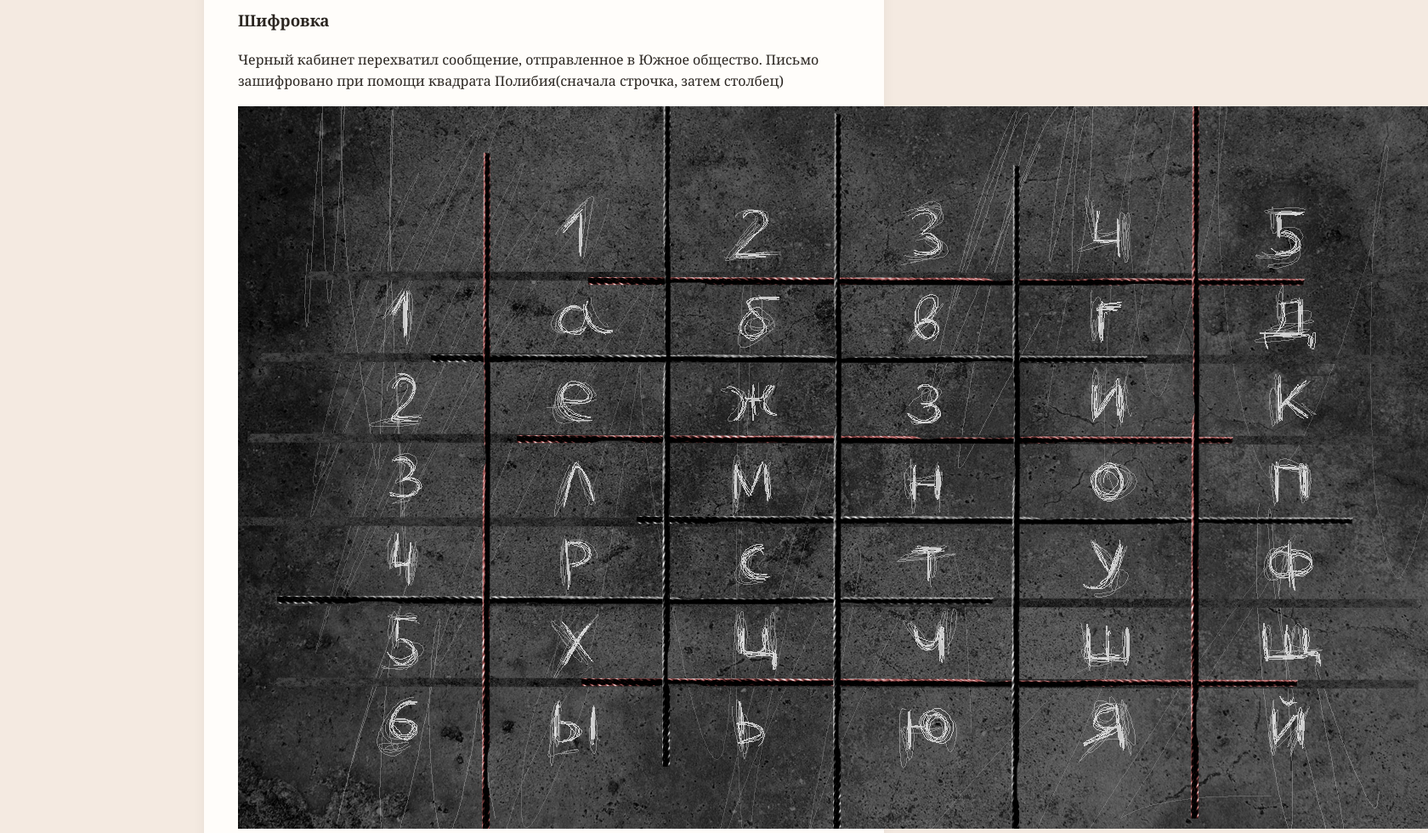
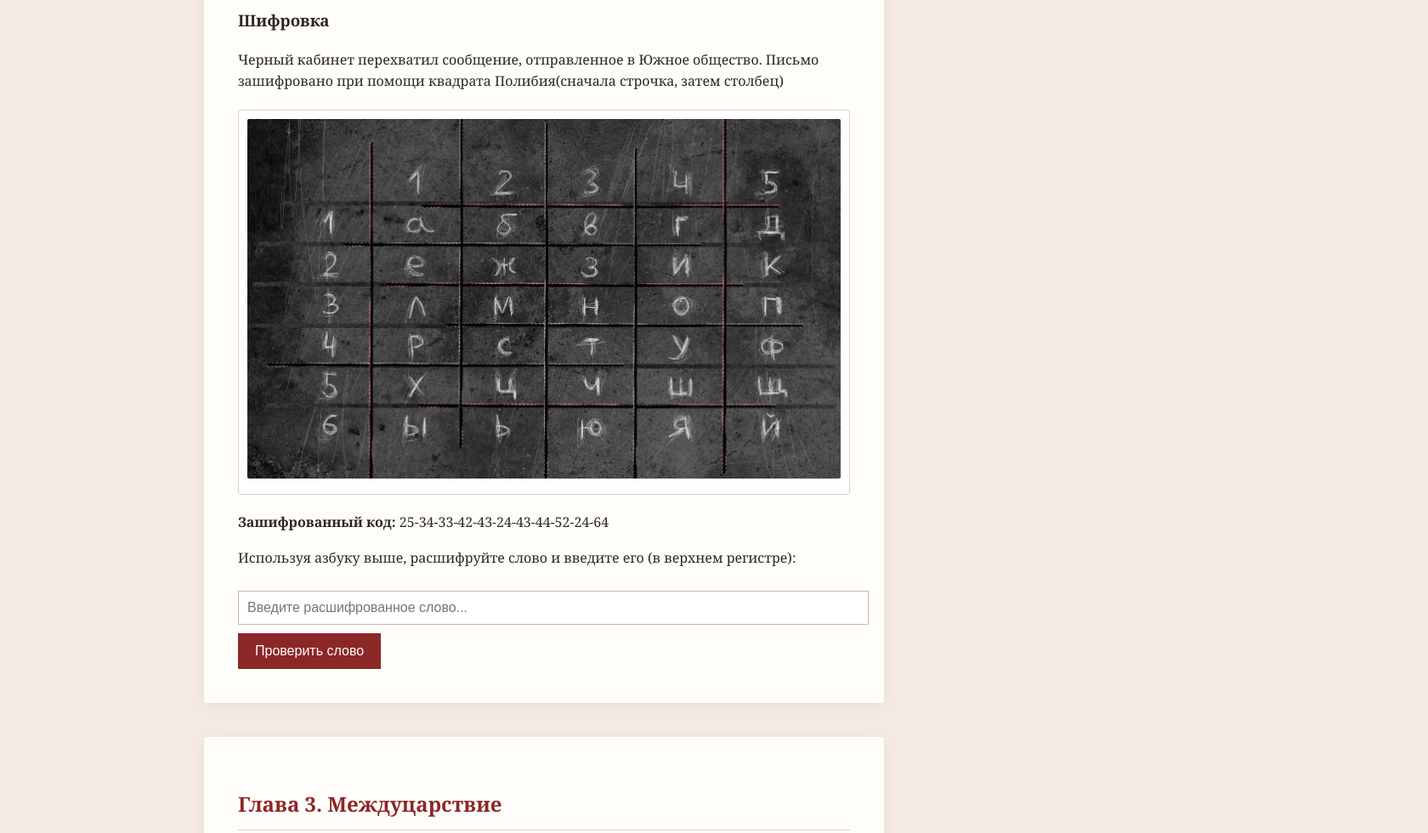
Before and after one commit to JustJarik/history-project-longread, a plain HTML site: page index.html in a window 1280 px wide. Shown: the part 3200-4180 px from the top of the page at 85% size, 1680 px wide, since content can reach past the window. Drawn offline with Linux system fonts and the light colour scheme.

Commit message:
Update style.css

```diff
--- a/style.css
+++ b/style.css
@@ -163,3 +163,32 @@ button:hover { background: #661c1c; }
     display: block;
     border: 2px solid #dcd1c4;
 }
+
+
+.crypto-alphabet-container {
+    text-align: center;
+    margin: 20px 0;
+    background: #fff;
+    padding: 10px;
+    border: 1px solid #dcd1c4;
+    border-radius: 4px;
+}
+
+
+.crypto-alphabet-img {
+    max-width: 100%;
+    height: auto;
+    display: inline-block;
+    border-radius: 2px;
+}
+
+
+    font-family: "Courier New", monospace;
+    font-size: 1.3em;
+    font-weight: bold;
+    color: #8c2727;
+    background: #fdf8f2;
+    padding: 2px 8px;
+    border-radius: 4px;
+    border: 1px dashed #e3d3c4;
+}
```
